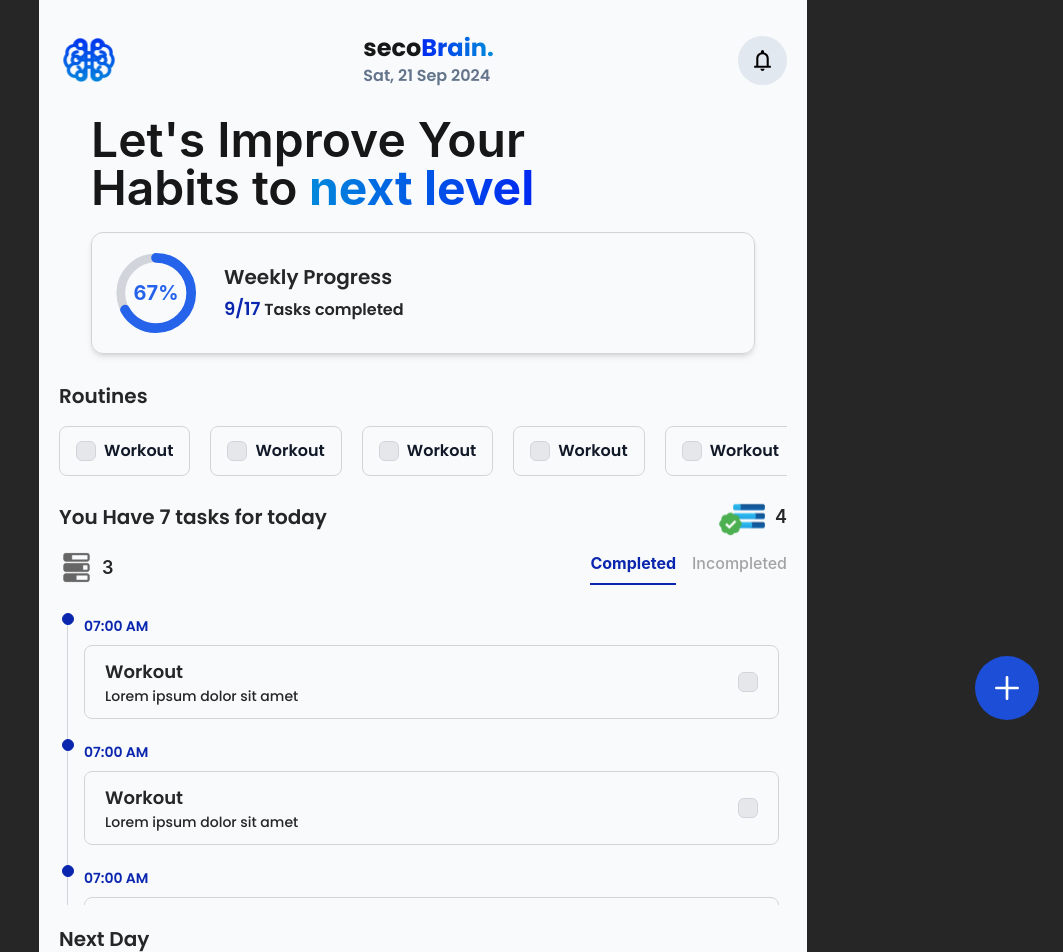
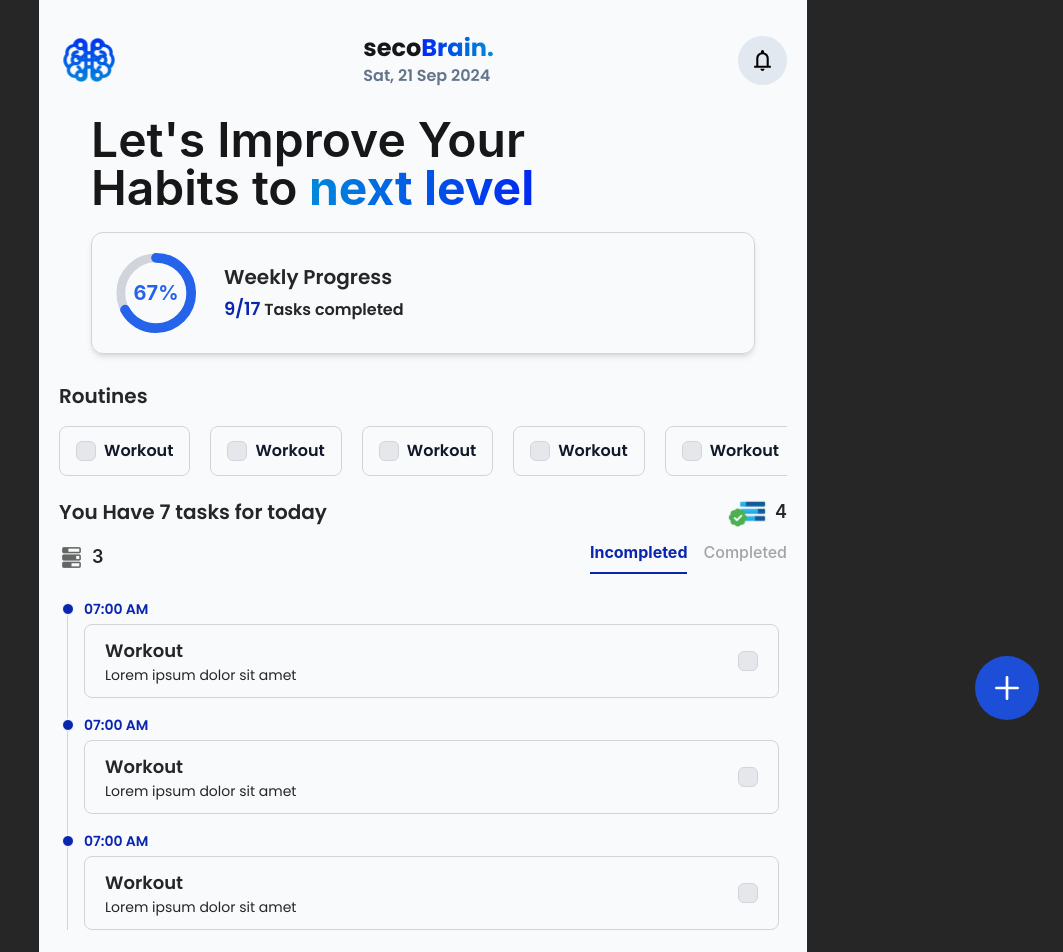
Before and after one commit to hikmahabdillah/SecoBrain_ToDoListApp-v2, a React (Vite) app: page / in a window 1280 px wide. Shown: the top 952 px of the page, without its empty margins (217-1280 px from the left). Built offline with nearby package versions, Linux system fonts and the light colour scheme.

Commit message:
update style of font weight and make different style between task today and next day

```diff
--- a/src/components/molecules/TaskCard.jsx
+++ b/src/components/molecules/TaskCard.jsx
@@ -3,7 +3,7 @@ const TaskCard = () => {
     <div className="mt-2 flex items-center justify-between py-3 px-5 rounded-lg border gap-5 border-neutral-300 text-neutral-800 cursor-pointer">
       <div className="task-content leading-none">
         <h2 className="font-poppins font-semibold text-lg">Workout</h2>
-        <p className="font-poppins font-medium text-sm">Lorem ipsum dolor sit amet</p>
+        <p className="font-poppins text-sm">Lorem ipsum dolor sit amet</p>
       </div>
       <input
         id="1"
--- a/src/components/templates/TaskAndTime.jsx
+++ b/src/components/templates/TaskAndTime.jsx
@@ -1,12 +1,14 @@
 import TaskCard from "../molecules/TaskCard";
 
-const TaskAndTime = () => {
+const TaskAndTime = ({isToday}) => {
   return (
     <li className="mb-5 ms-4 text-left">
-    <div className="absolute w-3 h-3 bg-[#0A26AE] rounded-full -start-1.5 border border-white dark:border-[#0A26AE]" />
-    <span className="mb-1 text-sm font-semibold font-poppins leading-none text-[#0A26AE]">
+    <div className="flex items-center gap-2">
+    <div className={`${isToday ? "absolute bg-[#0A26AE] -start-1.5" : "bg-gray-500"} w-3 h-3 rounded-full border border-white`} />
+    <span className={`text-sm font-semibold font-poppins leading-none ${isToday ? "text-[#0A26AE]" : "text-gray-500" }`}>
       07:00 AM
     </span>
+    </div>
     <TaskCard />
   </li>
   )
--- a/src/components/templates/TaskContent.jsx
+++ b/src/components/templates/TaskContent.jsx
@@ -1,15 +1,15 @@
 import TaskAndTime from "./TaskAndTime";
 
-const TaskContent = () => {
+const TaskContent = ({isToday}) => {
   const tasksList = [];
 
-  for (let i = 1; i <= 5; i++) {
-    tasksList.push(<TaskAndTime key={i} />);
+  for (let i = 1; i <= 3; i++) {
+    tasksList.push(<TaskAndTime isToday={isToday} key={i} />);
   }
   return (
-    <div className="task-content p-2 max-h-[300px] h-full overflow-auto relative">
+    <div className={`task-content p-2 ${isToday ? "max-h-[500px]" : "max-h-[350px]" } h-full overflow-auto relative`}>
     {/* <div className="gradient-overlay" /> */}
-      <ol className="relative border-s border-gray-300 ">
+      <ol className={`relative ${isToday && "border-s"} border-gray-300`}>
         {tasksList}
       </ol>
     </div>
--- a/src/components/templates/TaskHeader.jsx
+++ b/src/components/templates/TaskHeader.jsx
@@ -9,18 +9,18 @@ const TaskHeader = () => {
         <TaskBadge
           iconName={"../../taskComplete.svg"}
           numOfTasks={4}
-          width="50px"
+          width="40px"
         />
       </div>
       <div className="flex justify-between items-center gap-4">
         <TaskBadge
           iconName={"../../taskInCompleted.svg"}
-          width="35px"
+          width="25px"
           numOfTasks={3}
         />
         <div className="flex items-center gap-4 [&>span]:duration-300 [&>span]:cursor-pointer">
-          <span className="active-tabs">Completed</span>
-          <span className="deactive-tabs">Incompleted</span>
+          <span className="active-tabs">Incompleted</span>
+          <span className="deactive-tabs">Completed</span>
         </div>
       </div>
     </div>
--- a/src/components/templates/TaskSection.jsx
+++ b/src/components/templates/TaskSection.jsx
@@ -6,9 +6,9 @@ const TaskSection = () => {
   return (
     <section id="task" className="w-full flex flex-col gap-5">
       <TaskHeader/>
-      <TaskContent/>
+      <TaskContent isToday={true}/>
       <HeadPerSection>Next Day</HeadPerSection>
-      <TaskContent/>
+      <TaskContent isToday={false}/>
     </section>
   )
 }
```
